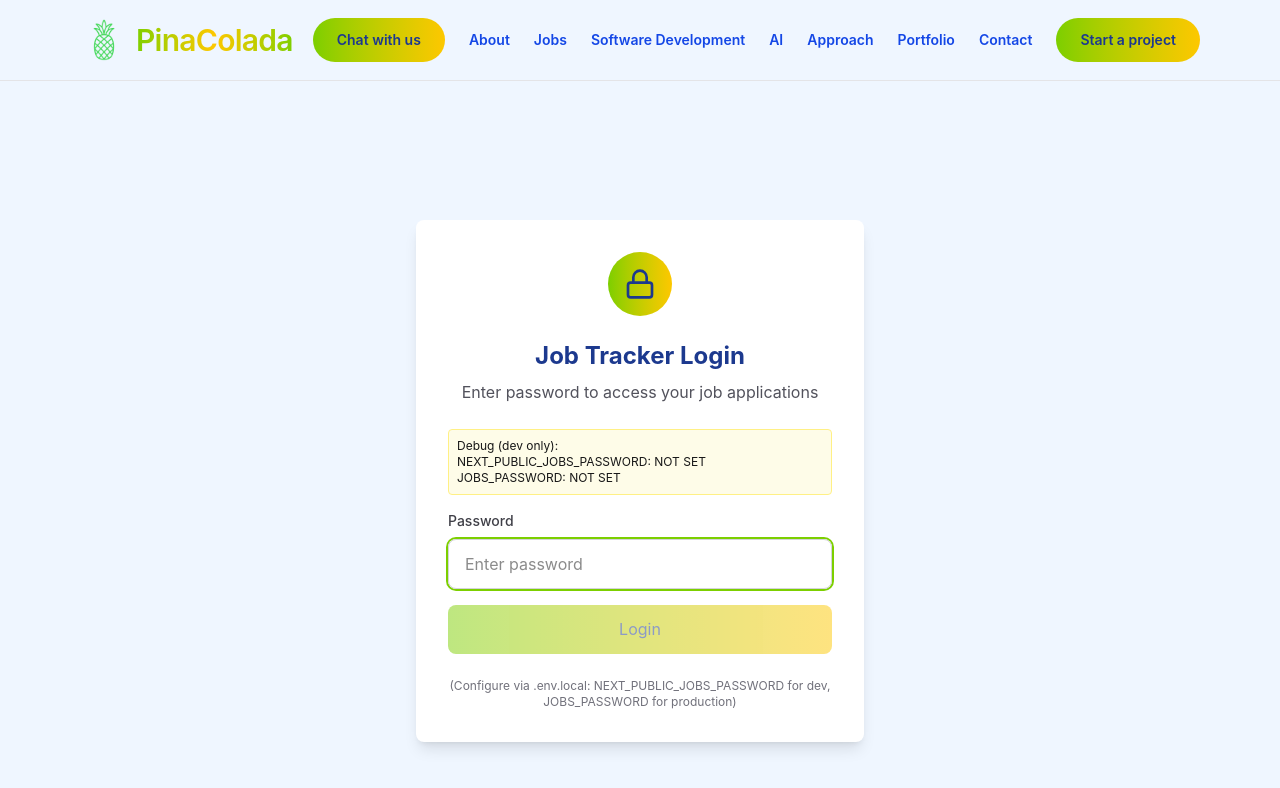
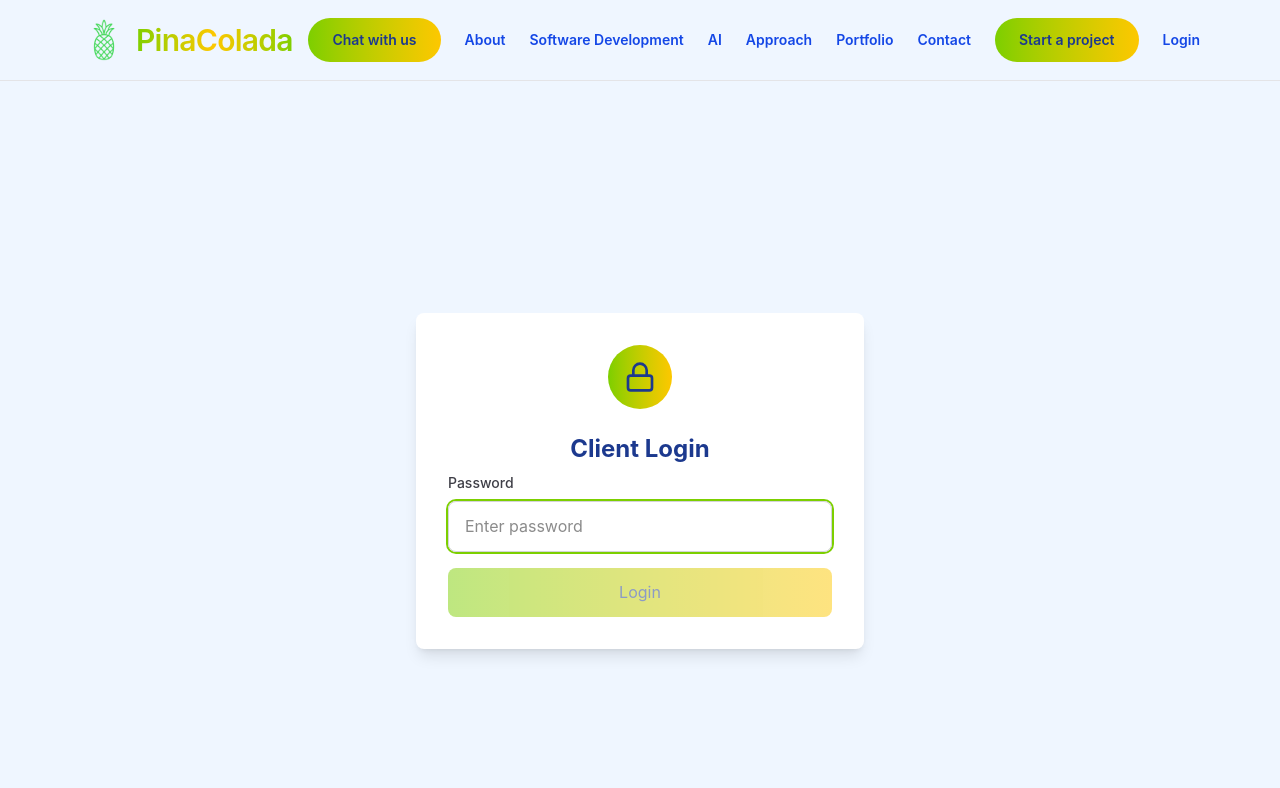
Before and after one commit to hubenschmidt/pina-colada, a Next.js app in the folder modules/client/: page /jobs in a window 1280 px wide. Shown: the top 788 px of the page. Built offline with nearby package versions, Linux system fonts and the light colour scheme.

Commit message:
cleaing up login page

```diff
--- a/modules/client/components/Header.tsx
+++ b/modules/client/components/Header.tsx
@@ -40,15 +40,7 @@ const Header = () => {
           >
             About
           </Link>
-          <Link
-            href="/jobs"
-            className="text-blue-700 hover:text-blue-500"
-            onClick={() =>
-              dispatchNav({ type: "SET_AGENT_OPEN", payload: false })
-            }
-          >
-            Jobs
-          </Link>
+
           <Link
             href="/#services"
             className="text-blue-700 hover:text-blue-500"
@@ -103,6 +95,15 @@ const Header = () => {
           >
             Start a project
           </Link>
+          <Link
+            href="/jobs"
+            className="text-blue-700 hover:text-blue-500"
+            onClick={() =>
+              dispatchNav({ type: "SET_AGENT_OPEN", payload: false })
+            }
+          >
+            Login
+          </Link>
         </nav>
       </div>
     </header>
--- a/modules/client/components/JobTracker/LoginForm.tsx
+++ b/modules/client/components/JobTracker/LoginForm.tsx
@@ -47,19 +47,8 @@ export default function LoginForm({ onLoginSuccess }: LoginFormProps) {
           </div>
 
           <h1 className="text-2xl font-bold text-center text-blue-900 mb-2">
-            Job Tracker Login
+            Client Login
           </h1>
-          <p className="text-center text-zinc-600 mb-6">
-            Enter password to access your job applications
-          </p>
-          {process.env.NODE_ENV === 'development' && (
-            <div className="mb-4 p-2 bg-yellow-50 border border-yellow-200 rounded text-xs">
-              <p>Debug (dev only):</p>
-              <p>NEXT_PUBLIC_JOBS_PASSWORD: {process.env.NEXT_PUBLIC_JOBS_PASSWORD || 'NOT SET'}</p>
-              <p>JOBS_PASSWORD: {process.env.JOBS_PASSWORD ? 'SET (server-only)' : 'NOT SET'}</p>
-            </div>
-          )}
-
           <form onSubmit={handleSubmit}>
             <div className="mb-4">
               <label
@@ -94,12 +83,6 @@ export default function LoginForm({ onLoginSuccess }: LoginFormProps) {
               {isSubmitting ? "Logging in..." : "Login"}
             </button>
           </form>
-
-          <div className="mt-6 text-center text-sm text-zinc-500">
-            <p className="mt-1 text-xs">
-              (Configure via .env.local: NEXT_PUBLIC_JOBS_PASSWORD for dev, JOBS_PASSWORD for production)
-            </p>
-          </div>
         </div>
       </div>
     </div>
```
